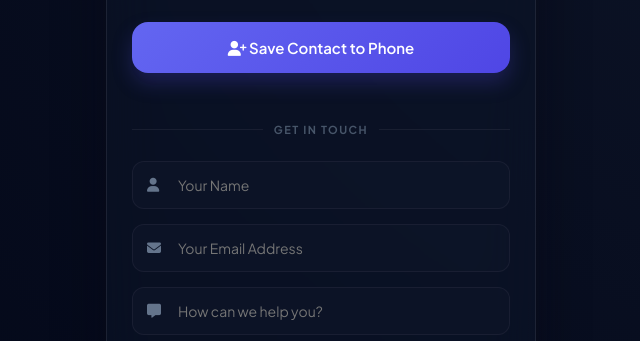
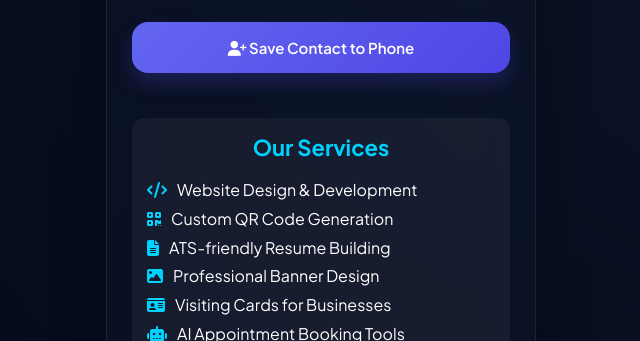
Before and after one commit to vinaY60789/My-type, a plain HTML site: page index.html in a window 1280 px wide. Shown: the part 459-800 px from the top of the page, without its empty margins (319-959 px from the left). Drawn offline with Linux system fonts and the light colour scheme.

Commit message:
Refactor index.html for improved structure and links
Updated various elements in the HTML structure, including links, button IDs, and form action URL.

```diff
--- a/index.html
+++ b/index.html
@@ -5,7 +5,7 @@
     <meta name="viewport" content="width=device-width, initial-scale=1.0">
     <title>Premium Digital Business Card</title>
     <link rel="stylesheet" href="style.css">
-    <link href="https://cdnjs.cloudflare.com/ajax/libs/font-awesome/6.4.0/css/all.min.css" rel="stylesheet">
+    <link rel="stylesheet" href="https://cdnjs.cloudflare.com/ajax/libs/font-awesome/6.4.0/css/all.min.css" referrerpolicy="no-referrer" />
 </head>
 <body>
 
@@ -24,7 +24,7 @@
 
         <div class="action-buttons">
             <a href="tel:+917895252570" class="action-btn call"><i class="fas fa-phone-alt"></i> Call</a>
-            <a href="https://wa.me/917895252570?text=Hi,%20I%20saw%20your%20Digital%20Card!" target="_blank" class="action-btn whatsapp"><i class="fab fa-whatsapp"></i> WhatsApp</a>
+            <a href="https://wa.me/917895252570" class="action-btn whatsapp" target="_blank"><i class="fab fa-whatsapp"></i> WhatsApp</a>
             <a href="mailto:your-email@example.com" class="action-btn email"><i class="fas fa-envelope"></i> Email</a>
         </div>
 
@@ -35,25 +35,37 @@
             <a href="#" class="social-item"><i class="fas fa-globe"></i><span>Website</span></a>
         </div>
 
-        <button class="vcard-btn" id="downloadVCard">
+        <button class="vcard-btn" id="downloadvCard">
             <i class="fas fa-user-plus"></i> Save Contact to Phone
         </button>
 
-        <div class="or-divider"><span>GET IN TOUCH</span></div>
+        <div class="services-container" style="background: rgba(255, 255, 255, 0.05); padding: 15px; border-radius: 12px; margin: 20px 0; text-align: left; color: #fff;">
+            <h2 style="text-align: center; font-size: 22px; margin-bottom: 15px; color: #00d2ff;">Our Services</h2>
+            <ul style="list-style: none; padding-left: 0; line-height: 1.8;">
+                <li><i class="fas fa-code" style="color: #00d2ff; margin-right: 10px;"></i>Website Design & Development</li>
+                <li><i class="fas fa-qrcode" style="color: #00d2ff; margin-right: 10px;"></i>Custom QR Code Generation</li>
+                <li><i class="fas fa-file-alt" style="color: #00d2ff; margin-right: 10px;"></i>ATS-friendly Resume Building</li>
+                <li><i class="fas fa-image" style="color: #00d2ff; margin-right: 10px;"></i>Professional Banner Design</li>
+                <li><i class="fas fa-id-card" style="color: #00d2ff; margin-right: 10px;"></i>Visiting Cards for Businesses</li>
+                <li><i class="fas fa-robot" style="color: #00d2ff; margin-right: 10px;"></i>AI Appointment Booking Tools</li>
+            </ul>
+        </div>
+
+        <div class="divider"><span>GET IN TOUCH</span></div>
 
         <div class="lead-form-section">
-            <form action="https://formsubmit.co/vinaykhatrim@gmail.com" method="POST">
+            <form action="https://formsubmit.co/vinaykhatri7895@gmail.com" method="POST">
                 <div class="input-group">
                     <input type="hidden" name="_next" value="https://vinay60789.github.io/My-type/">
-                    <i class="fas fa-user input-icon"></i>
+                    <i class="fas fa-user"></i>
                     <input type="text" name="name" placeholder="Your Name" required>
                 </div>
                 <div class="input-group">
-                    <i class="fas fa-envelope input-icon"></i>
+                    <i class="fas fa-envelope"></i>
                     <input type="email" name="email" placeholder="Your Email Address" required>
                 </div>
                 <div class="input-group">
-                    <i class="fas fa-comment-alt input-icon"></i>
+                    <i class="fas fa-comment-dots"></i>
                     <input type="text" name="message" placeholder="How can we help you?" required>
                 </div>
                 <button type="submit" class="submit-btn">Send Message <i class="fas fa-paper-plane"></i></button>
```
